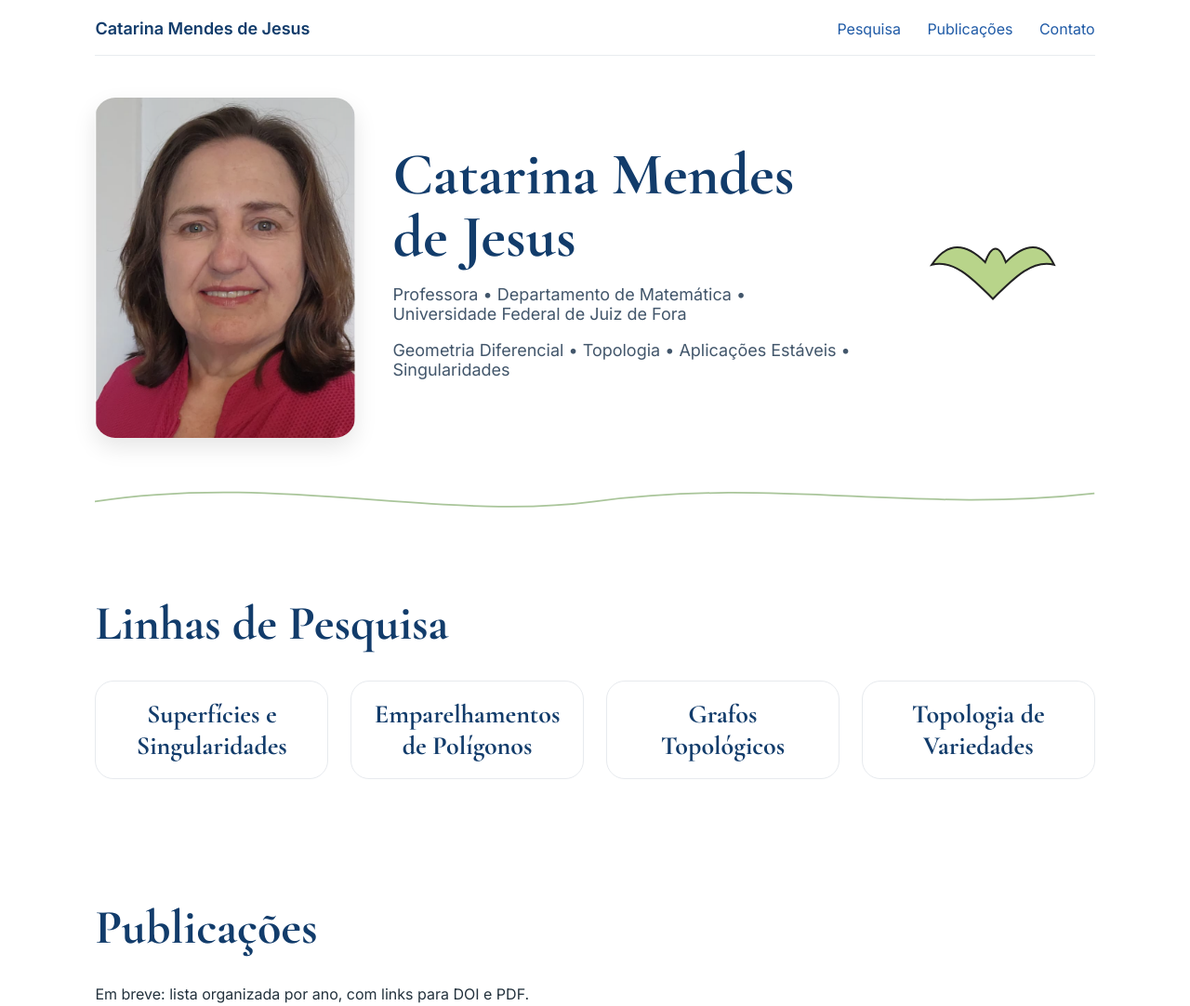
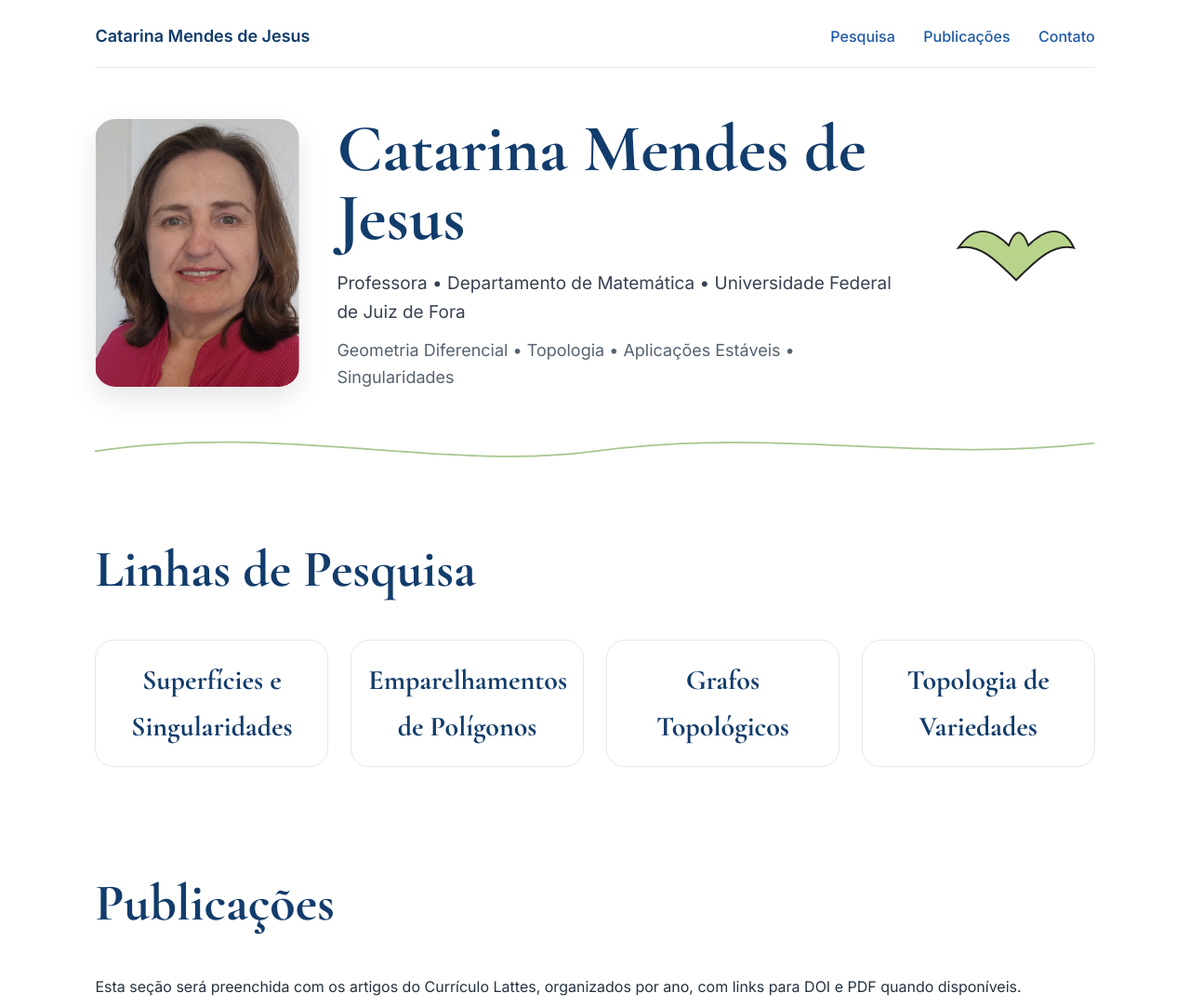
Before and after one commit to sanjemenca/site-academico, a plain HTML site: page index.html in a window 1280 px wide. Shown: the top 1082 px of the page at 93% size. Drawn offline with nearby package versions, Linux system fonts and the light colour scheme.

Commit message:
Refactor index.html for layout and style improvements
Updated various styles and content in index.html for improved layout and readability.

```diff
--- a/index.html
+++ b/index.html
@@ -2,33 +2,40 @@
 <html lang="pt-br">
 <head>
 <meta charset="UTF-8">
-<meta name="viewport" content="width=device-width, initial-scale=1">
+<meta name="viewport" content="width=device-width, initial-scale=1.0">
 
 <title>Catarina Mendes de Jesus</title>
 
 <link rel="preconnect" href="https://fonts.googleapis.com">
 <link rel="preconnect" href="https://fonts.gstatic.com" crossorigin>
-<link href="https://fonts.googleapis.com/css2?family=Cormorant+Garamond:wght@700&family=Inter:wght@300;400;600&display=swap" rel="stylesheet">
+<link href="https://fonts.googleapis.com/css2?family=Cormorant+Garamond:wght@700&family=Inter:wght@300;400;500;600&display=swap" rel="stylesheet">
 
 <style>
+
+*{
+    margin:0;
+    padding:0;
+    box-sizing:border-box;
+}
+
 body{
-    margin:0;
     font-family:Inter,sans-serif;
-    background:#fff;
-    color:#23323d;
+    color:#24323f;
+    background:#ffffff;
+    line-height:1.65;
 }
 
 header{
-    background:#fff;
-    padding:20px 8% 0;
+    padding:24px 8% 0;
+    background:white;
 }
 
 nav{
     display:flex;
     justify-content:space-between;
     align-items:center;
+    border-bottom:1px solid #e8ecef;
     padding-bottom:18px;
-    border-bottom:1px solid #e8ecef;
 }
 
 nav strong{
@@ -39,123 +46,183 @@ nav strong{
 nav a{
     color:#1f5aa6;
     text-decoration:none;
-    margin-left:24px;
+    margin-left:26px;
+    font-weight:500;
+}
+
+nav a:hover{
+    color:#123c6b;
 }
 
 .hero{
+
     display:grid;
-    grid-template-columns:280px 1fr 220px;
+    grid-template-columns:220px 1fr 170px;
     gap:40px;
     align-items:center;
-    padding:45px 0 25px;
+    padding:50px 0 25px;
+
 }
 
 .foto{
-    width:100%;
+
+    width:220px;
     border-radius:22px;
-    object-fit:cover;
-    box-shadow:0 10px 25px rgba(0,0,0,.10);
+    box-shadow:0 12px 28px rgba(0,0,0,.10);
+
 }
 
 .texto h1{
-    margin:0 0 16px;
+
     font-family:"Cormorant Garamond",serif;
-    font-size:clamp(46px,5vw,72px);
-    line-height:1.05;
+    font-size:72px;
+    line-height:1.03;
     color:#123c6b;
+    margin-bottom:18px;
+
 }
 
-.cargo,
+.cargo{
+
+    font-size:19px;
+    color:#374151;
+    margin-bottom:10px;
+
+}
+
 .area{
+
     font-size:18px;
-    color:#42566b;
+    color:#556270;
+
 }
 
 .marca svg{
-    width:100%;
-    max-width:180px;
+
+    width:170px;
     display:block;
     margin:auto;
+
 }
 
-.separador{
-    display:block;
+.curva{
+
     width:100%;
     height:70px;
+    display:block;
+
 }
 
 section{
-    padding:25px 8% 60px;
+
+    padding:50px 8%;
+
 }
 
 h2{
+
     font-family:"Cormorant Garamond",serif;
     color:#123c6b;
-    font-size:52px;
+    font-size:56px;
     margin-bottom:30px;
+
 }
 
 .cards{
+
     display:grid;
     grid-template-columns:repeat(auto-fit,minmax(230px,1fr));
     gap:24px;
+
 }
 
 .card{
-    border:1px solid #e7eaee;
+
+    border:1px solid #e6e8eb;
     border-radius:20px;
     overflow:hidden;
-    background:#fff;
+    background:white;
     transition:.25s;
+
 }
 
 .card:hover{
-    transform:translateY(-4px);
-    box-shadow:0 12px 24px rgba(0,0,0,.08);
+
+    transform:translateY(-5px);
+    box-shadow:0 14px 28px rgba(0,0,0,.08);
+
 }
 
 .card img{
+
     width:100%;
     display:block;
+
 }
 
 .card h3{
-    margin:18px;
-    text-align:center;
+
     font-family:"Cormorant Garamond",serif;
     color:#123c6b;
-    font-size:28px;
+    font-size:30px;
+    text-align:center;
+    padding:18px;
+
+}
+
+#contato p{
+
+    font-size:18px;
+    margin:8px 0;
+
 }
 
 footer{
+
     text-align:center;
-    padding:30px;
+    padding:28px;
     border-top:1px solid #e8ecef;
-    color:#6b7280;
+    color:#64748b;
+
 }
 
 @media(max-width:900px){
 
+nav div{
+
+display:none;
+
+}
+
 .hero{
+
 grid-template-columns:1fr;
 text-align:center;
+
 }
 
-nav div:last-child{
-display:none;
+.foto{
+
+margin:auto;
+
 }
 
 .marca{
+
 order:-1;
+
 }
 
-.foto{
-max-width:250px;
-margin:auto;
+.texto h1{
+
+font-size:50px;
+
 }
 
 }
+
 </style>
+
 </head>
 
 <body>
@@ -163,22 +230,25 @@ margin:auto;
 <header>
 
 <nav>
+
 <strong>Catarina Mendes de Jesus</strong>
 
 <div>
+
 <a href="#pesquisa">Pesquisa</a>
 <a href="#publicacoes">Publicações</a>
 <a href="#contato">Contato</a>
+
 </div>
+
 </nav>
 
 <div class="hero">
 
-<div class="perfil">
 <img src="catarina.jpg" alt="Catarina Mendes de Jesus" class="foto">
-</div>
 
 <div class="texto">
+
 <h1>Catarina Mendes de Jesus</h1>
 
 <p class="cargo">
@@ -188,29 +258,40 @@ Professora • Departamento de Matemática • Universidade Federal de Juiz de F
 <p class="area">
 Geometria Diferencial • Topologia • Aplicações Estáveis • Singularidades
 </p>
+
 </div>
 
 <div class="marca">
+
 <svg viewBox="0 0 260 180">
+
 <path d="M35 82
-C60 45 88 48 118 78
-C128 50 140 50 150 78
-C180 48 208 45 225 82
-C192 74 165 100 130 135
-C95 100 68 74 35 82 Z"
+         C60 45 88 48 118 78
+         C128 50 140 50 150 78
+         C180 48 208 45 225 82
+         C192 74 165 100 130 135
+         C95 100 68 74 35 82 Z"
+
 fill="#B8D48A"
 stroke="#222"
 stroke-width="3"/>
+
 </svg>
+
 </div>
 
 </div>
 
-<svg class="separador" viewBox="0 0 1200 80" preserveAspectRatio="none">
-<path d="M0,45 C220,10 420,70 600,45 C820,15 980,60 1200,35"
+<svg class="curva" viewBox="0 0 1200 80" preserveAspectRatio="none">
+
+<path d="M0,45
+         C220,10 420,70 600,45
+         C820,15 980,60 1200,35"
+
 fill="none"
-stroke="#a9c59a"
+stroke="#A7C68E"
 stroke-width="2"/>
+
 </svg>
 
 </header>
@@ -246,19 +327,31 @@ stroke-width="2"/>
 </section>
 
 <section id="publicacoes">
+
 <h2>Publicações</h2>
-<p>Em breve: lista organizada por ano, com links para DOI e PDF.</p>
+
+<p>Esta seção será preenchida com os artigos do Currículo Lattes, organizados por ano, com links para DOI e PDF quando disponíveis.</p>
+
 </section>
 
 <section id="contato">
+
 <h2>Contato</h2>
+
 <p><strong>E-mail:</strong> cmendesjesus@ufjf.br</p>
-<p><strong>Lattes:</strong> CNPq 1004373523973506</p>
+
+<p><strong>Instituição:</strong> Departamento de Matemática – Universidade Federal de Juiz de Fora (UFJF)</p>
+
+<p><strong>Currículo Lattes:</strong> CNPq 1004373523973506</p>
+
 </section>
 
 <footer>
+
 © 2026 • Catarina Mendes de Jesus
+
 </footer>
 
 </body>
+
 </html>
```
